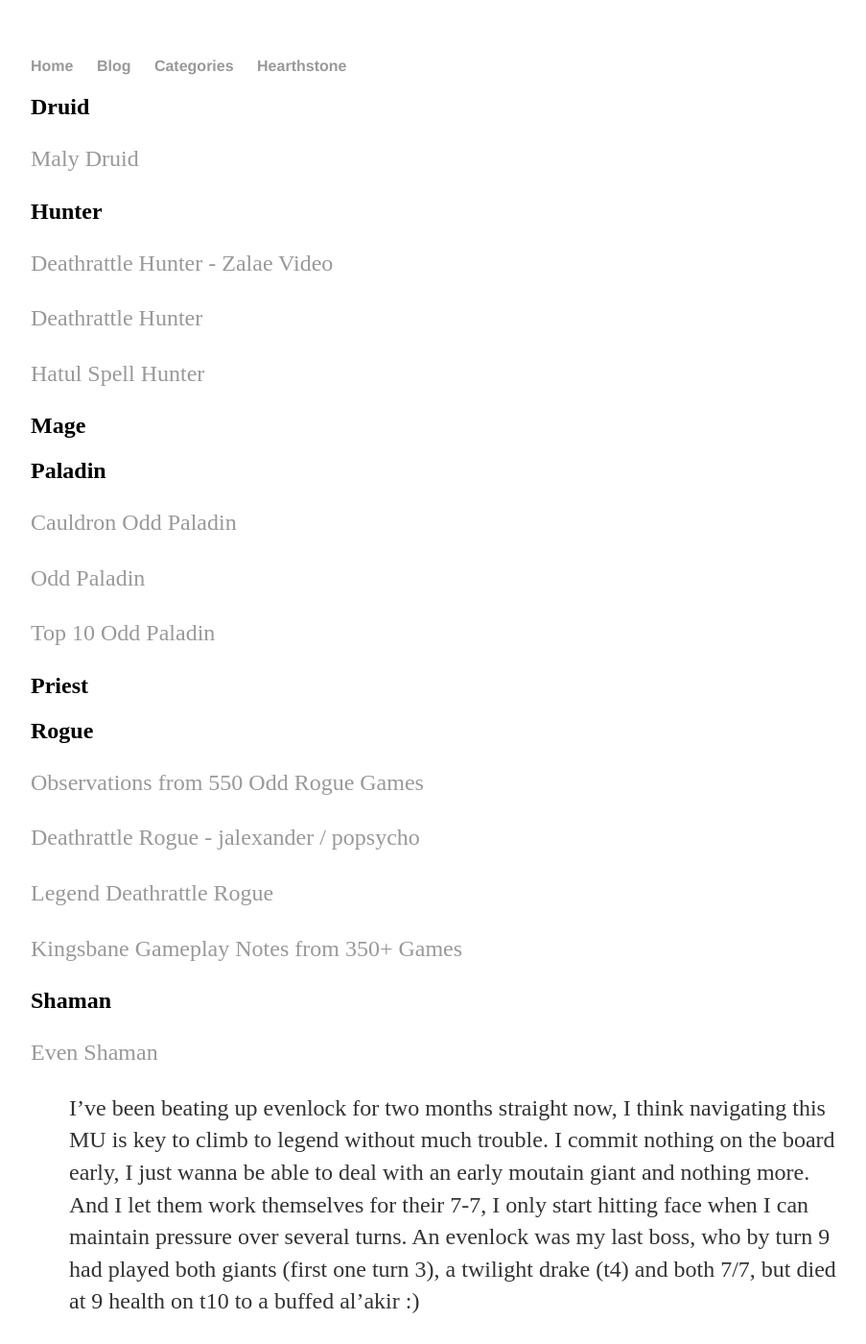
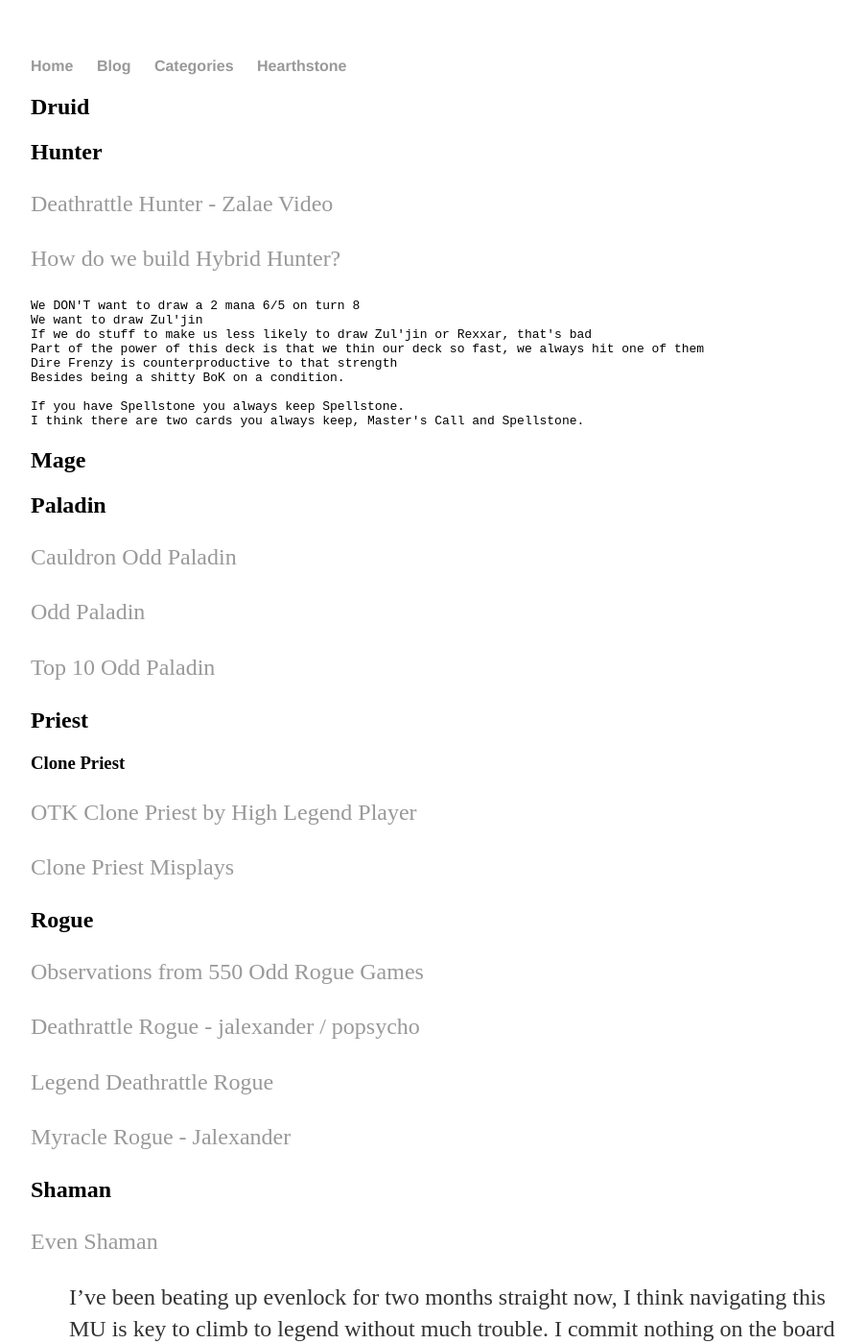
Before and after one commit to surgie/surgie.github.io, a Jekyll site: the page built from _posts/2018-10-12-tosort.md, in a window 1280 px wide and 1400 px high. Shown: the whole window at 96% size, without its empty margins (160-1063 px from the left). Built offline with Jekyll 4.4.1, drawn with Linux system fonts in a browser that asks for light colours; our own code applies the rules of GitHub Pages for plain Markdown files; some of the changed text lies outside the part shown.

Commit message:
Bunch of notes and cleanup

````diff
--- a/_posts/2018-10-12-tosort.md
+++ b/_posts/2018-10-12-tosort.md
@@ -6,15 +6,23 @@
 
 ## Druid
 
-[Maly Druid](https://www.hearthstonetopdecks.com/deck-guide/malygos-druid-deck-list-guide/)
-
 ## Hunter
 
 [Deathrattle Hunter - Zalae Video](https://www.youtube.com/watch?v=VnJEIQiFB-o)
 
-[Deathrattle Hunter](https://www.hearthstonetopdecks.com/deck-guide/deathrattle-hunter-deck-list-guide/)
+[How do we build Hybrid Hunter?](https://www.reddit.com/r/CompetitiveHS/comments/acg61o/i_gonna_axe_you_a_question_how_do_we_build_hybrid/)
 
-[Hatul Spell Hunter](https://www.hearthpwn.com/decks/1190293-spell-hunter-mulligan-doing-it-right-by-fall)
+```
+We DON'T want to draw a 2 mana 6/5 on turn 8
+We want to draw Zul'jin
+If we do stuff to make us less likely to draw Zul'jin or Rexxar, that's bad
+Part of the power of this deck is that we thin our deck so fast, we always hit one of them
+Dire Frenzy is counterproductive to that strength
+Besides being a shitty BoK on a condition.
+
+If you have Spellstone you always keep Spellstone.
+I think there are two cards you always keep, Master's Call and Spellstone.
+```
 
 ## Mage
 
@@ -28,6 +36,12 @@
 
 ## Priest
 
+### Clone Priest
+
+[OTK Clone Priest by High Legend Player](https://www.reddit.com/r/CompetitiveHS/comments/ad056o/guide_for_otk_clone_priest_by_a_high_legend_player/)
+
+[Clone Priest Misplays](https://www.reddit.com/r/CompetitiveHS/comments/aakp7h/ask_rcompetitivehs_saturday_december_29_2018/ect8p13/)
+
 ## Rogue
 
 [Observations from 550 Odd Rogue Games](https://www.reddit.com/r/CompetitiveHS/comments/9c7suk/observations_from_550_odd_rogue_games/)
@@ -36,7 +50,7 @@
 
 [Legend Deathrattle Rogue](https://www.reddit.com/r/CompetitiveHS/comments/9xby0t/legend_deathrattle_rogue_guide/)
 
-[Kingsbane Gameplay Notes from 350+ Games](https://www.reddit.com/r/CompetitiveHS/comments/a0wtzd/kingsbane_gameplay_notes_from_350_games/)
+[Myracle Rogue - Jalexander](https://www.reddit.com/r/CompetitiveHS/comments/adpt7w/myracle_rogue_a_guide/)
 
 ## Shaman
 
````
Also changed, not shown: other parts of _posts/2018-10-12-tosort.md (+0 -6 lines), _posts/2018-10-12-review.md (+8 -1 lines), _posts/2018-10-21-evenpally.md (+10 -1 lines), _posts/2019-01-09-otkpally.md (added, +23 -0 lines).
